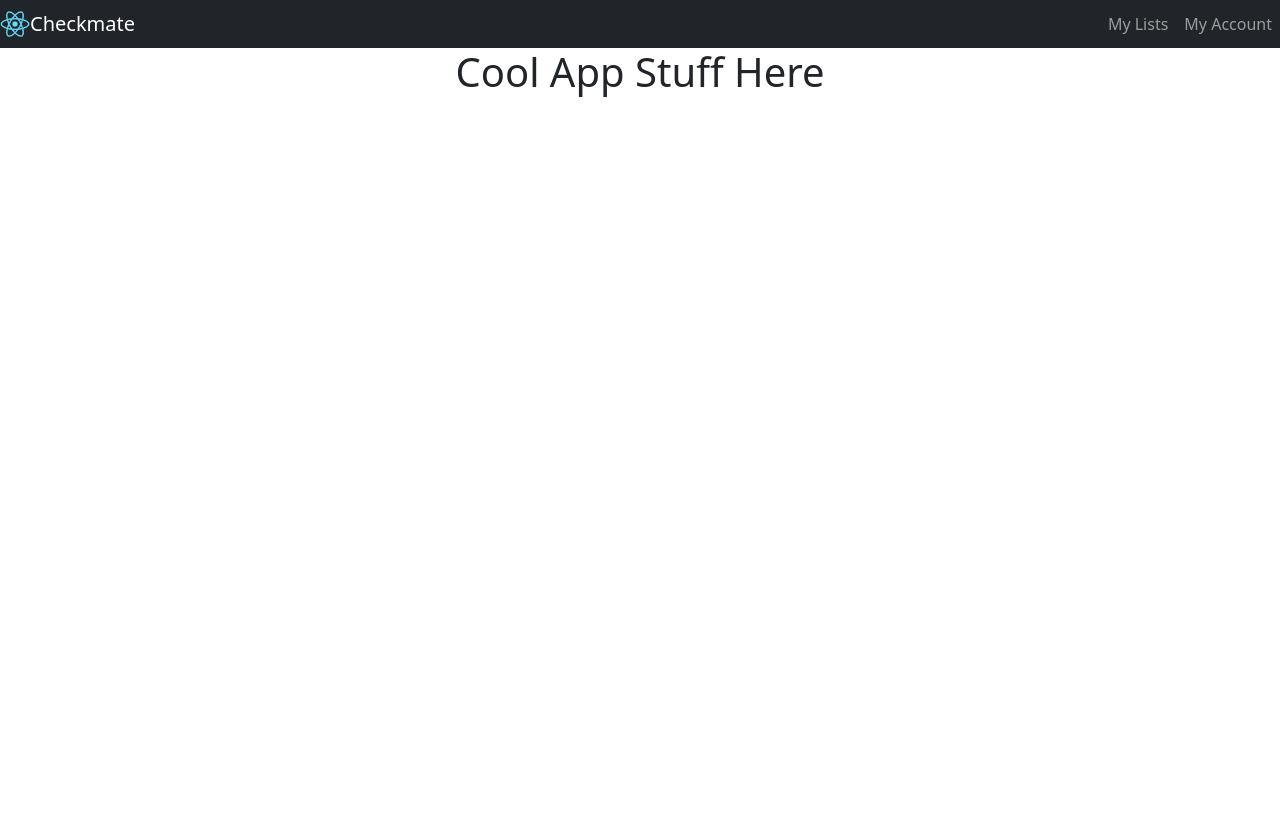
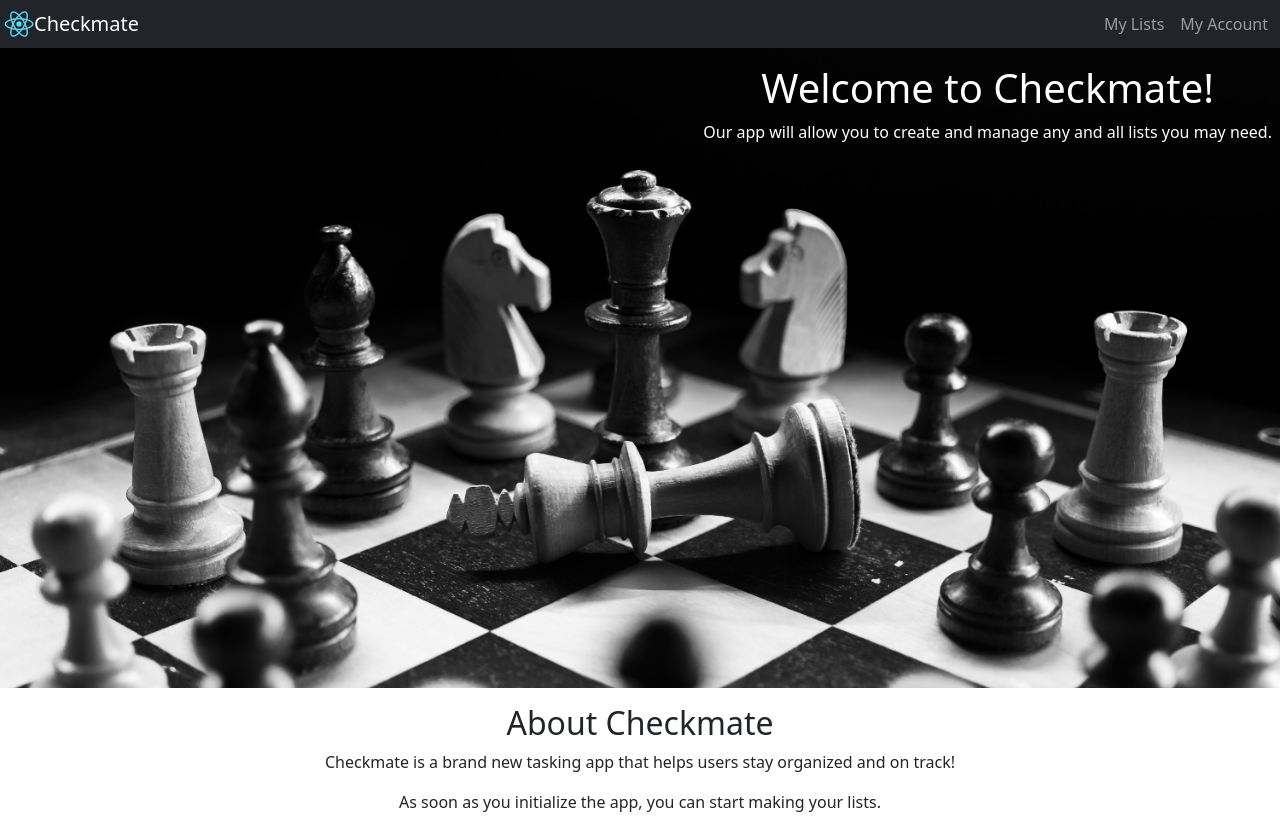
Before and after one commit to tan-man21/Checkmate-ts, a React (Create React App) app in the folder client/: page / in a window 1280 px wide. Before the commit the page ends 800 px from the top, so only its background shows below. Built offline with nearby package versions, Linux system fonts and the light colour scheme.

Commit message:
Added Hero image along with Description section, also fixed navbar so it stays fixed to the top

```diff
--- a/client/src/App.css
+++ b/client/src/App.css
@@ -2,37 +2,22 @@
   text-align: center;
 }
 
-.App-logo {
-  height: 40vmin;
-  pointer-events: none;
+.heroContainer {
+  display: flex;
+  justify-content: right;
+  max-width: 100%;
+  max-height: 90vh;
+  height: 80vh;
+  background-image: url('./components/chess.jpg');
+  background-size: cover;
+  background-repeat: no-repeat;
+  background-attachment: fixed;
 }
 
-@media (prefers-reduced-motion: no-preference) {
-  .App-logo {
-    animation: App-logo-spin infinite 20s linear;
-  }
-}
-
-.App-header {
-  background-color: #282c34;
-  min-height: 100vh;
-  display: flex;
-  flex-direction: column;
-  align-items: center;
-  justify-content: center;
-  font-size: calc(10px + 2vmin);
+.heroContainer > div {
   color: white;
 }
 
-.App-link {
-  color: #61dafb;
+.descriptiveContainer {
+  text-align: center;
 }
-
-@keyframes App-logo-spin {
-  from {
-    transform: rotate(0deg);
-  }
-  to {
-    transform: rotate(360deg);
-  }
-}
--- a/client/src/App.js
+++ b/client/src/App.js
@@ -1,13 +1,15 @@
 import React from 'react';
 import './App.css';
 import Navigation from './components/Navigation';
+import Hero from './components/Hero';
+import Description from './components/Description';
 
 function App() {
   return (
     <div className="App">
       <Navigation />
-      <h1>Cool App Stuff Here</h1>
-
+      <Hero />
+      <Description />
     </div>
   );
 }
--- /dev/null
+++ b/client/src/components/Description.js
@@ -0,0 +1,17 @@
+import '../App.css'
+
+function Description() {
+    return(
+        <div className='descriptiveContainer mt-3'>
+            <h2>About Checkmate</h2>
+            <p>
+                Checkmate is a brand new tasking app that helps users stay organized and on track!
+            </p>
+            <p>
+                As soon as you initialize the app, you can start making your lists.
+            </p>
+        </div>
+    )
+}
+
+export default Description
--- /dev/null
+++ b/client/src/components/Hero.js
@@ -0,0 +1,20 @@
+import React from "react";
+import '../App.css'
+
+
+function Hero() {
+    return (
+        <div className="heroContainer px-2 pt-3 mt-5">
+            <div>
+                <h1>
+                    Welcome to Checkmate!
+                </h1>
+                <p>
+                    Our app will allow you to create and manage any and all lists you may need.
+                </p>
+            </div>
+        </div>
+    )
+}
+
+export default Hero
--- a/client/src/components/Navigation.js
+++ b/client/src/components/Navigation.js
@@ -2,11 +2,10 @@ import React from "react";
 import testLogo from './logo192.png'
 import Nav from 'react-bootstrap/Nav'
 import Navbar from 'react-bootstrap/Navbar'
-import NavDropdown from 'react-bootstrap/NavDropdown'
 
 function Navigation() {
     return (
-        <Navbar expand='lg' bg='dark' data-bs-theme='dark' className="py-1">
+        <Navbar fixed='top' expand='lg' bg='dark' data-bs-theme='dark' className="py-1 px-1">
             <Navbar.Brand href="#">
                 <img src={testLogo} alt="testing using react logo" width={'30'} height={'30'} className="d-inline-block align-top" />
                 Checkmate
```
Also changed, not shown: client/src/components/chess.jpg (added), 1 other file (tests, documents, lock files or other folders).
